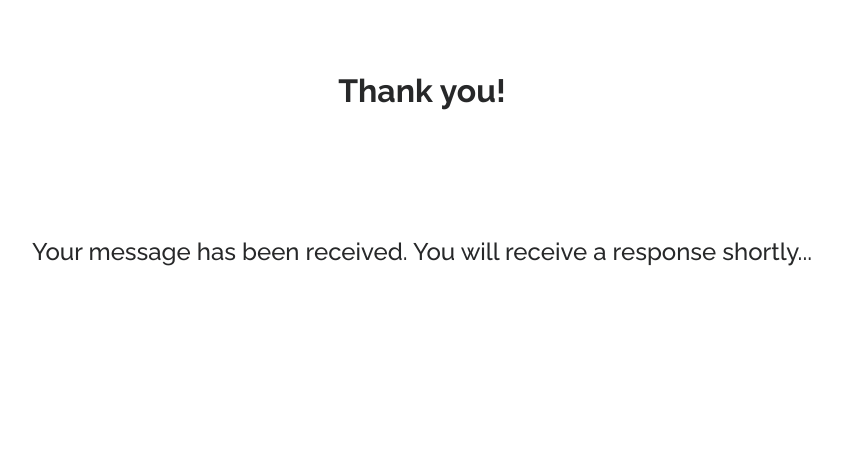
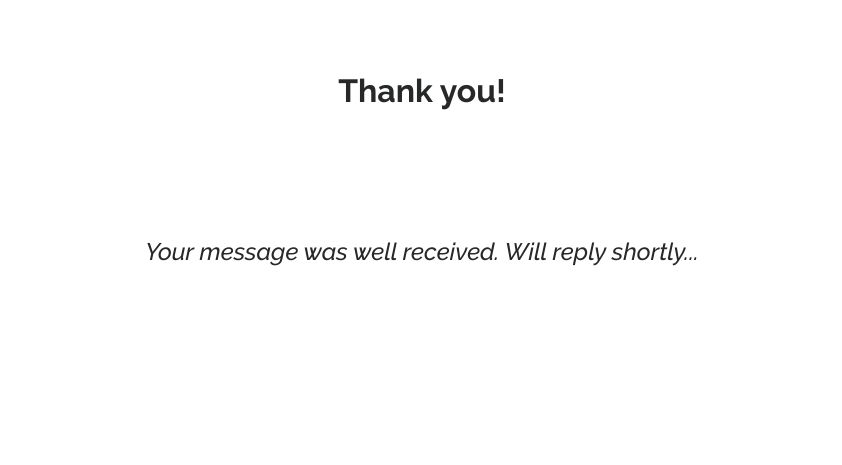
Before and after one commit to rainfidelis/resume, a Django app: page /thank-you in a window 1280 px wide. Shown: the top 465 px of the page, without its empty margins (218-1060 px from the left). Run offline with Django 3.2, Linux system fonts and the light colour scheme; some libraries are stand-ins or nearby versions.

Commit message:
modified thank-you page

```diff
--- a/cv/templates/thanks.html
+++ b/cv/templates/thanks.html
@@ -48,7 +48,7 @@
         <br>
         <br>
         <br>
-        <h4> Your message has been received. You will receive a response shortly...</h4>
+        <h4><em> Your message was well received. Will reply shortly... </em></h4>
     </center>
 
 
--- a/cv/views.py
+++ b/cv/views.py
@@ -1,8 +1,9 @@
 from django.http.response import BadHeaderError
-from django.shortcuts import render
+from django.shortcuts import redirect, render
 from .forms import ContactForm
 from django.http import HttpResponseRedirect, HttpResponse
 from django.core.mail import send_mail
+from django.contrib import messages
 from config.settings import DEFAULT_FROM_EMAIL
 
 
@@ -11,20 +12,21 @@ def home(request):
 
     submitted = False
     form = ContactForm(request.POST)
-    if request.method == "POST":
-        if form.is_valid():
-            subject = form.cleaned_data['subject']
-            body = {
-                'name': form.cleaned_data['name'],
-                'email': form.cleaned_data['email'],
-                'message': form.cleaned_data['message']
-            }
-            message = "\n".join(body.values())
-            try:
-                send_mail(subject, message, DEFAULT_FROM_EMAIL, ['rainnyfidelis@gmail.com'])
-            except BadHeaderError:
-                return HttpResponse('Invalid header found.')
-            return HttpResponseRedirect('/thank-you')
+    if request.method == "POST" and form.is_valid():
+        subject = form.cleaned_data['subject']
+        body = {
+            'name': form.cleaned_data['name'],
+            'email': form.cleaned_data['email'],
+            'message': form.cleaned_data['message']
+        }
+        message = "\n".join(body.values())
+        try:
+            send_mail(subject, message, DEFAULT_FROM_EMAIL, ['rainnyfidelis@gmail.com'])
+        except BadHeaderError:
+            return HttpResponse('Invalid header found.')
+
+        # messages.add_message(request=request, message='Thanks! Your message was well received. Will reply shortly.', level=messages.SUCCESS)
+        return redirect('/thank-you')
 
     else:
         form = ContactForm()
```
